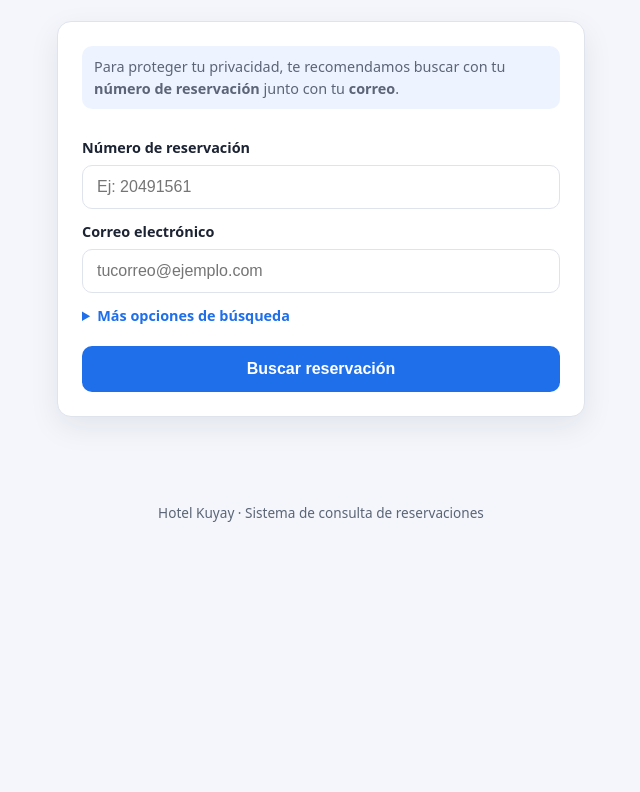
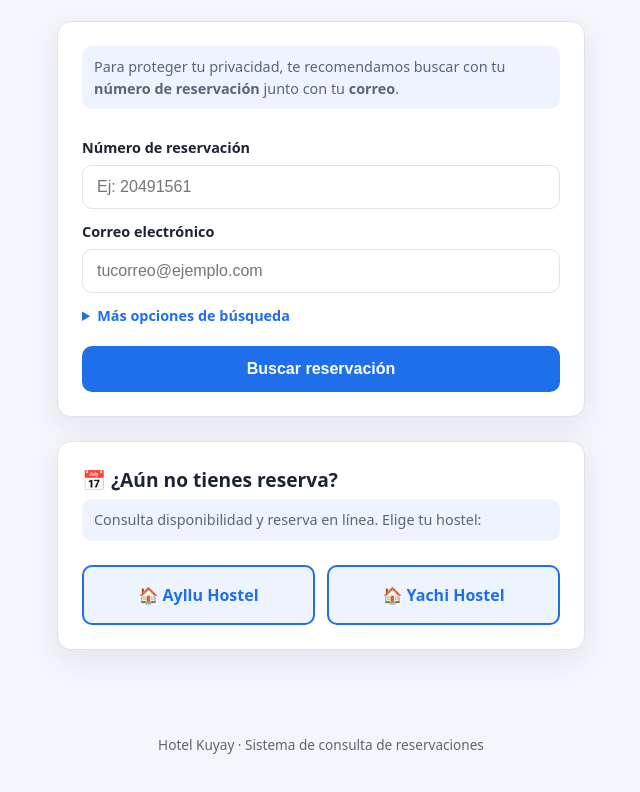
Before and after one commit to CarlosGuayazan/kuyay, a website: page public/index.html in a window 1280 px wide. Shown: the part 126-918 px from the top of the page, without its empty margins (319-959 px from the left). Before the commit the page ends 800 px from the top, so only its background shows below. Drawn offline with Linux system fonts and the light colour scheme.

Commit message:
addes reservation buttons

```diff
--- a/public/app.js
+++ b/public/app.js
@@ -84,7 +84,7 @@ function mostrarReserva(r) {
       `&email=${encodeURIComponent(huesped.email || "")}` +
       "&lg=es";
     bloqueCheckin = `
-      <a class="boton-checkin" href="${urlCheckin}">
+      <a class="boton-checkin" href="${urlCheckin}" target="_blank" rel="noopener noreferrer">
         ✅ Realizar mi check-in en línea
       </a>`;
   } else {
--- a/public/index.html
+++ b/public/index.html
@@ -64,6 +64,30 @@
 
       <!-- Aquí aparecerá el resultado -->
       <section id="resultado" class="resultado oculto"></section>
+
+      <!-- Consultar disponibilidad y reservar -->
+      <section class="tarjeta disponibilidad">
+        <h2>📅 ¿Aún no tienes reserva?</h2>
+        <p class="ayuda">
+          Consulta disponibilidad y reserva en línea. Elige tu hostel:
+        </p>
+        <div class="botones-hostels">
+          <a
+            class="boton-hostel"
+            href="https://engine.lobbypms.com/kuyay-ayllu-hostel"
+            target="_blank"
+            rel="noopener noreferrer"
+            >🏠 Ayllu Hostel</a
+          >
+          <a
+            class="boton-hostel"
+            href="https://engine.lobbypms.com/kuyay-hostel-2"
+            target="_blank"
+            rel="noopener noreferrer"
+            >🏠 Yachi Hostel</a
+          >
+        </div>
+      </section>
     </main>
 
     <footer>
--- a/public/style.css
+++ b/public/style.css
@@ -197,6 +197,50 @@ button:disabled {
   color: var(--color-error);
 }
 
+/* ===== Sección de disponibilidad ===== */
+
+.disponibilidad {
+  margin-top: 24px;
+}
+
+.disponibilidad h2 {
+  margin: 0 0 4px;
+  font-size: 1.2rem;
+}
+
+.botones-hostels {
+  display: flex;
+  gap: 12px;
+  margin-top: 8px;
+}
+
+.boton-hostel {
+  flex: 1;
+  display: block;
+  padding: 16px 12px;
+  background: #eef4ff;
+  color: var(--color-principal);
+  border: 2px solid var(--color-principal);
+  border-radius: 10px;
+  text-align: center;
+  text-decoration: none;
+  font-weight: 700;
+  font-size: 1rem;
+  transition: background 0.15s, color 0.15s;
+}
+
+.boton-hostel:hover {
+  background: var(--color-principal);
+  color: white;
+}
+
+/* En pantallas pequeñas, los botones se apilan */
+@media (max-width: 460px) {
+  .botones-hostels {
+    flex-direction: column;
+  }
+}
+
 .boton-checkin {
   display: block;
   margin-top: 18px;
```
